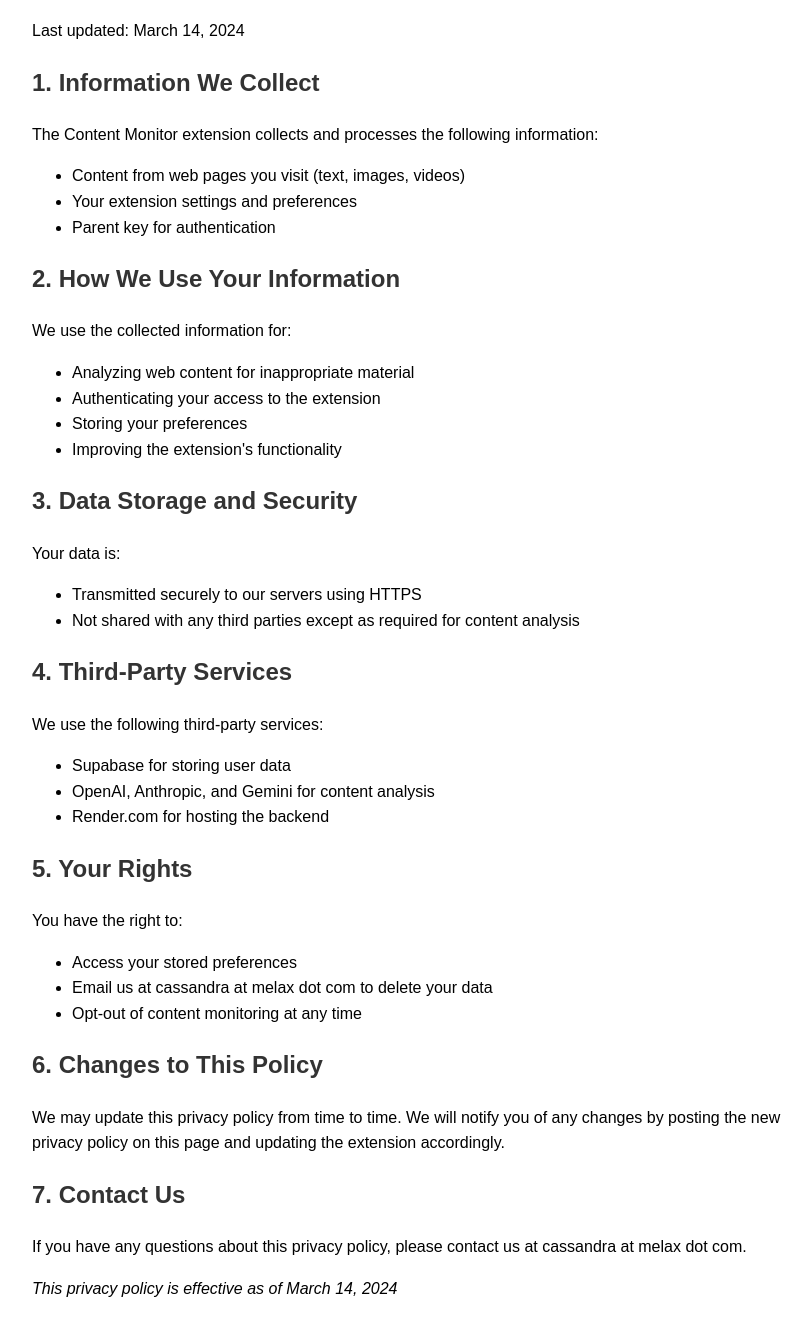
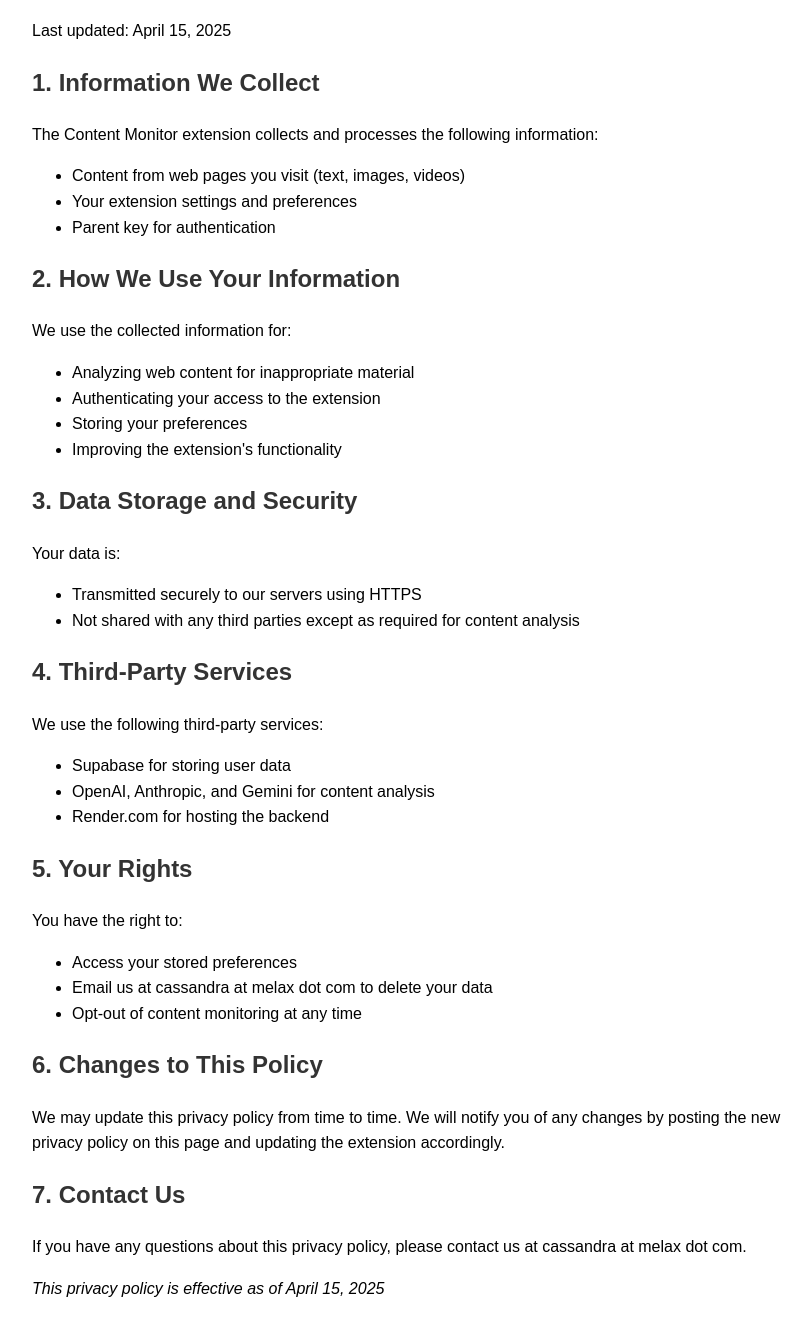
Before and after one commit to c4554ndr4/the-next-generation-landing-page, a plain HTML site: page privacy.html in a window 1280 px wide. Shown: the part 96-1432 px from the top of the page, without its empty margins (208-1019 px from the left). Drawn offline with Linux system fonts and the light colour scheme.

Commit message:
update dates

```diff
--- a/privacy.html
+++ b/privacy.html
@@ -19,7 +19,7 @@
 </head>
 <body>
     <h1>Content Monitor Privacy Policy</h1>
-    <p>Last updated: March 14, 2024</p>
+    <p>Last updated: April 15, 2025</p>
 
     <h2>1. Information We Collect</h2>
     <p>The Content Monitor extension collects and processes the following information:</p>
@@ -67,6 +67,6 @@
     <h2>7. Contact Us</h2>
     <p>If you have any questions about this privacy policy, please contact us at cassandra at melax dot com.</p>
 
-    <p><em>This privacy policy is effective as of March 14, 2024</em></p>
+    <p><em>This privacy policy is effective as of April 15, 2025</em></p>
 </body>
 </html>
```
